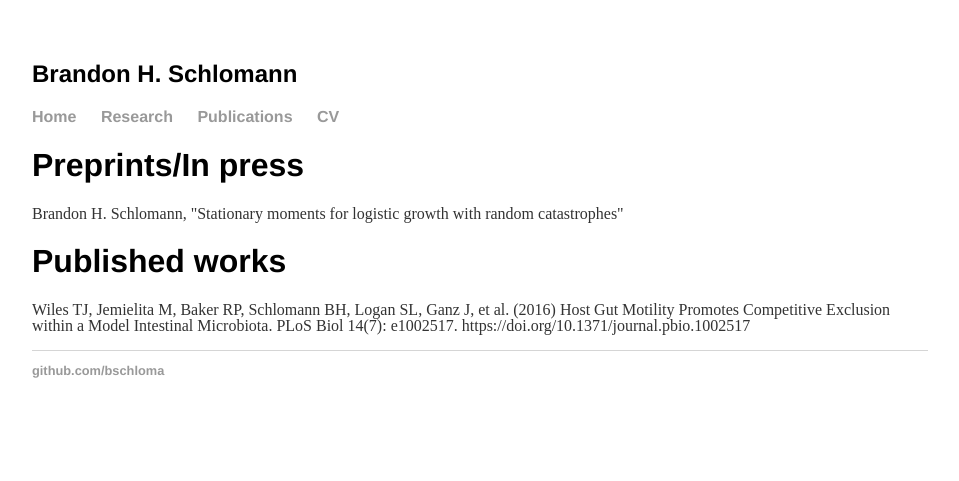
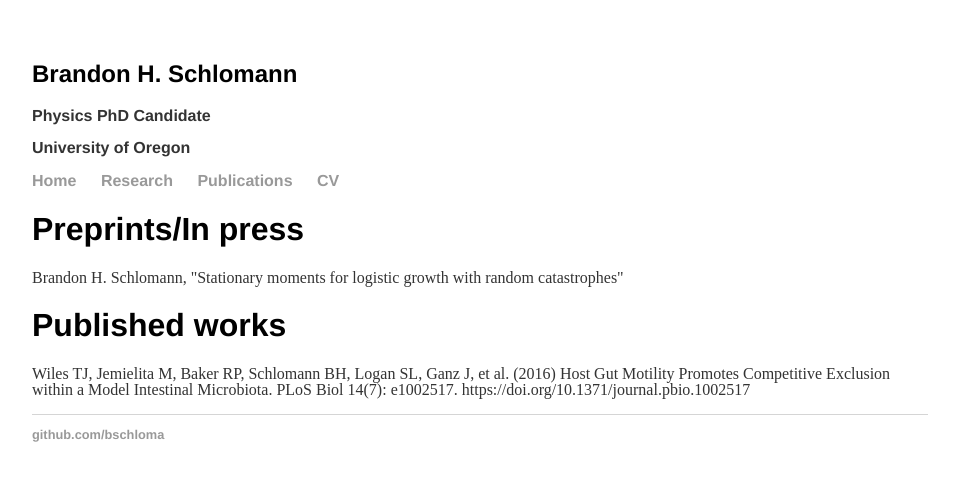
Before and after one commit to bschloma/bschloma.github.io, a Jekyll site: the page built from publications/index.html, in a window 1280 px wide. Shown: the top 481 px of the page, without its empty margins (160-1119 px from the left). Built offline with Jekyll 4.4.1, drawn with Linux system fonts in a browser that asks for light colours.

Commit message:
Update default.html
testing info in nav header

```diff
--- a/_layouts/default.html
+++ b/_layouts/default.html
@@ -9,6 +9,8 @@
 			<nav>
 	    		<ul>
 				<h2> Brandon H. Schlomann </h2>
+				<p> Physics PhD Candidate </p>
+				<p> University of Oregon </p>
 	        		<li><a href="/">Home</a></li>
 		        	<li><a href="/research">Research</a></li>
 				<li><a href="/publications">Publications</a></li>
```
